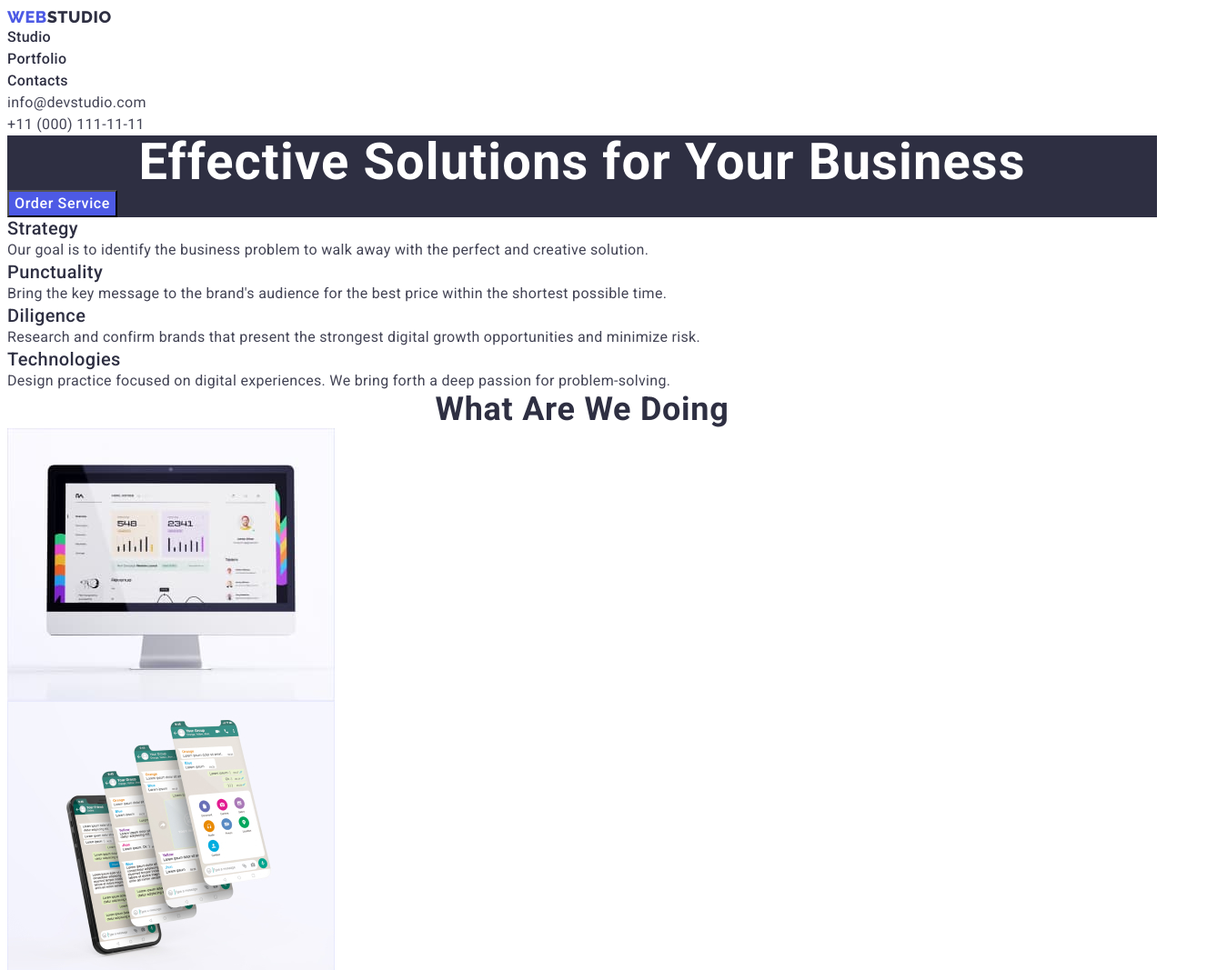
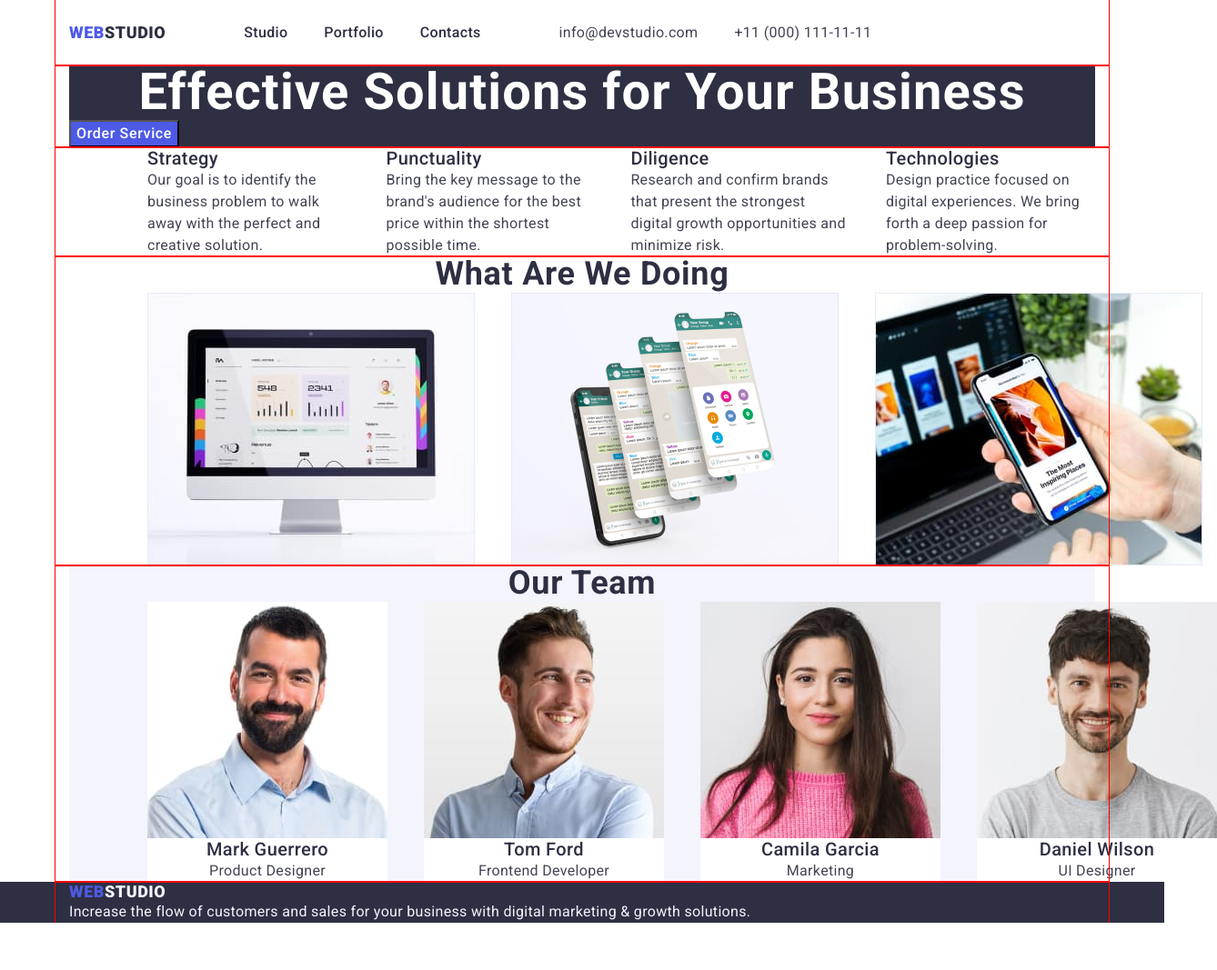
Before and after one commit to werewolf2323/goit-markup-hw-03, a plain HTML site: page index.html in a window 1280 px wide. Shown: the top 1067 px of the page at 91% size, 1338 px wide, since content can reach past the window. After the commit the page ends 1015 px from the top, so only its background shows below. Drawn offline with nearby package versions, Linux system fonts and the light colour scheme.

Commit message:
version 2

```diff
--- a/css/styles.css
+++ b/css/styles.css
@@ -14,6 +14,13 @@ body {
   font-family: "Roboto", sans-serif;
   background: var(--header-backround);
   color: var(--text);
+}
+.list {
+  list-style: none;
+}
+
+.link {
+  text-decoration: none;
 }
 
 p,
@@ -36,49 +43,62 @@ img {
   display: block;
 }
 
-.list {
-  list-style: none;
-}
-
-.link {
-  text-decoration: none;
+.container {
+  outline: 1px solid red;
+  width: 1158px;
+  padding-right: 15px;
+  padding-left: 15px;
+  margin: 0 auto;
 }
 
 /* HEADER */
 
+.benefits {
+  background-color: var(--header-backround);
+}
+.benefits .container {
+  display: flex;
+  align-items: center;
+}
+.navigation {
+  display: flex;
+}
+.list {
+  display: flex;
+  gap: 40px;
+  margin-left: 86px;
+  margin-right: px;
+}
 .logo-link {
-  font-family: "Raleway", sans-serif;
-
   font-weight: 800;
   font-size: 18px;
   line-height: 1.17;
   color: var(--pimary-brand);
   letter-spacing: 0.03em;
   text-transform: uppercase;
+  display: flex;
+  align-items: center;
 }
 .logo-link:hover {
   color: var(--pressed-state);
 }
-
 .logo-studio {
-  font-family: "Raleway", sans-serif;
-
-  align-items: center;
-
   color: var(--light-backround);
 }
 .logo-studio-link {
   color: var(--image-backround);
+  display: flex;
+  align-items: center;
 }
-
 .link-menu {
   font-weight: 500;
   font-size: 16px;
   line-height: 1.5;
-
   letter-spacing: 0.02em;
-
   color: var(--image-backround);
+  display: inline-block;
+  padding-bottom: 24px;
+  padding-top: 24px;
 }
 
 .link-menu:hover {
--- a/index.html
+++ b/index.html
@@ -11,10 +11,18 @@
       href="https://fonts.googleapis.com/css2?family=Raleway:wght@800&family=Roboto:wght@400;500;700;900&display=swap"
       rel="stylesheet"
     />
+      <link
+      rel="stylesheet"
+      href="https://cdnjs.cloudflare.com/ajax/libs/modern-normalize/2.0.0/modern-normalize.min.css"
+      integrity="sha512-4xo8blKMVCiXpTaLzQSLSw3KFOVPWhm/TRtuPVc4WG6kUgjH6J03IBuG7JZPkcWMxJ5huwaBpOpnwYElP/m6wg=="
+      crossorigin="anonymous"
+      referrerpolicy="no-referrer"
+    />
     <link rel="stylesheet" href="./css/styles.css" />
   </head>
   <body>
     <header class="benefits">
+      <div class="container">
         <nav class="navigation">
           <a href="./index.html" class="logo-link link"
             >Web<span class="logo-studio-link">Studio</span></a
@@ -41,14 +49,19 @@
             </li>
           </ul>
         </address>
+      </div>
     </header>
 
     <main>
+      <div class="container">
         <section class="title-section">
             <h1 class="main-page-title">Effective Solutions for Your Business</h1>
             <button type="button" class="btn-order">Order Service</button>
           </section>
+      </div class="container">
 
+
+      <div class="container">
         <section class="information">
           <h2 class="caption" hidden>Our benefits</h2>
           <ul class="list">
@@ -82,7 +95,9 @@
             </li>
           </ul>
         </section>
+      </div class="container">
 
+      <div class="container">
         <section class="section-img">
           <h2 class="subtitle-main-page">What are we doing</h2>
           <ul class="list">
@@ -115,7 +130,9 @@
             </li>
           </ul>
         </section>
+      </div class="container">
 
+      <div class="container">
         <section class="section-team">
           <h2 class="desc-menu">Our Team</h2>
           <ul class="list">
@@ -141,9 +158,11 @@
             </li>
           </ul>
         </section>
+      </div>
     </main>
 
     <footer class="closing">
+      <div class="container">
         <a class="logo-link link" href="./index.html"
           >Web<span class="logo-studio">Studio</span></a
         >
@@ -151,6 +170,7 @@
           Increase the flow of customers and sales for your business with digital
           marketing & growth solutions.
         </p>
+      </div class="container">
     </footer>
   </body>
 </html>
```
Also changed, not shown: portfolio.html (+13 -1 lines). Lines whose indentation alone changed are shown as unchanged.
